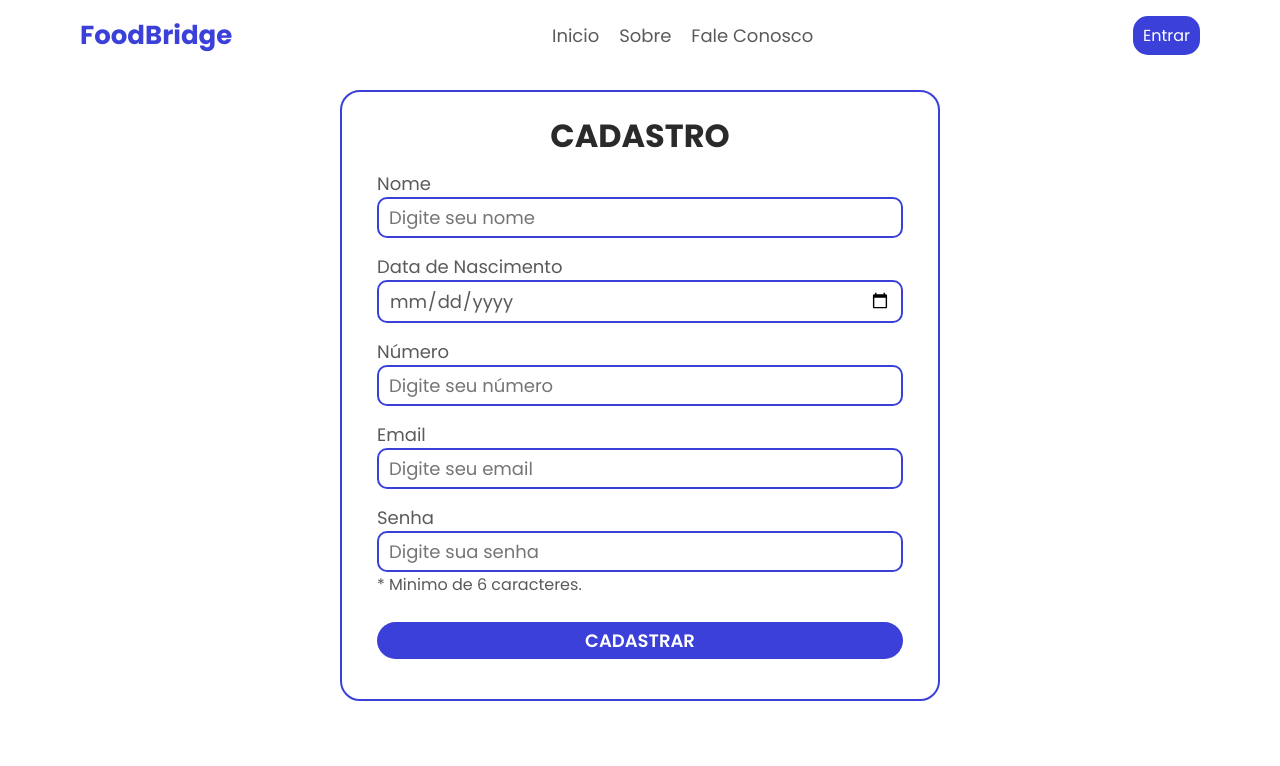
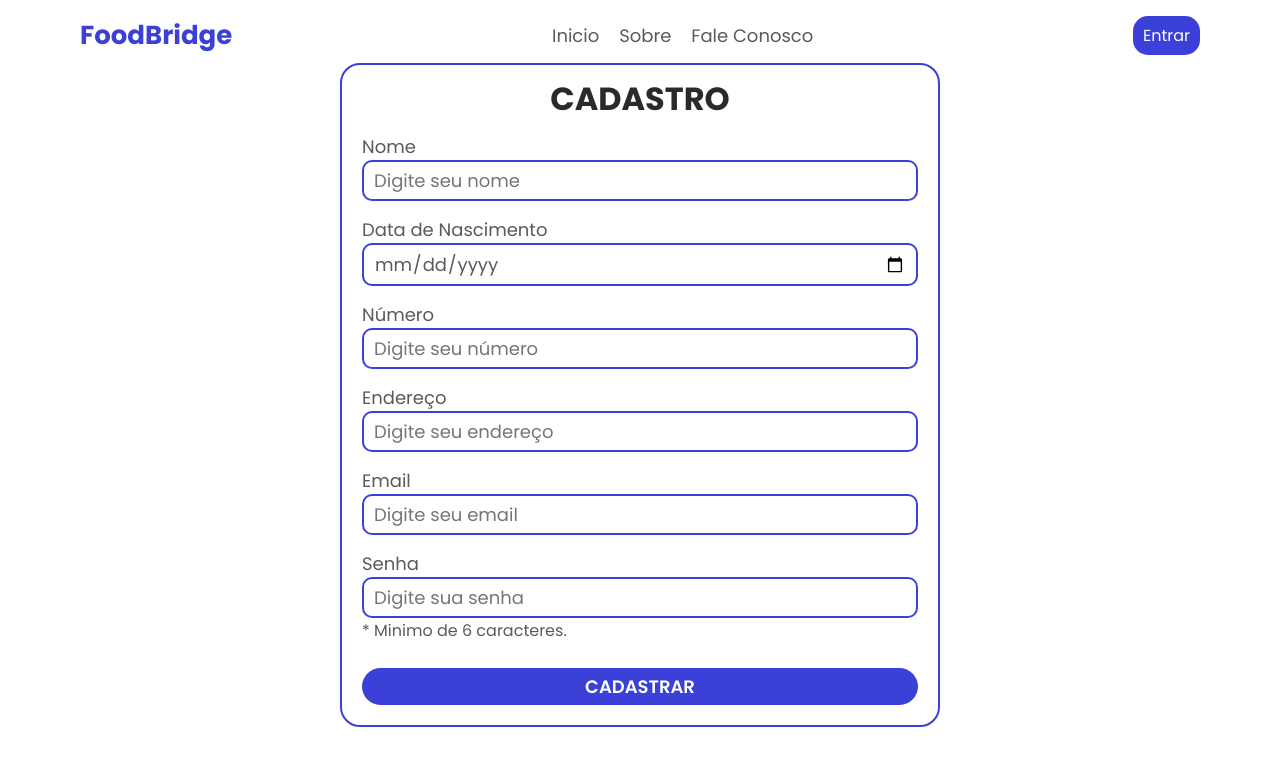
Before and after one commit to EduardoGollner0609/FoodBridge, a React (Vite) app in the folder frontend/: page /register in a window 1280 px wide. Shown: the top 766 px of the page. Built offline with nearby package versions, Linux system fonts and the light colour scheme.

Commit message:
Adicionando atributo address/endereço.

```diff
--- a/frontend/src/routes/IntroductionPage/RegisterPage/index.tsx
+++ b/frontend/src/routes/IntroductionPage/RegisterPage/index.tsx
@@ -22,6 +22,10 @@ export default function RegisterPage() {
                                 <input type="text" placeholder='Digite seu número' />
                             </div>
                             <div className="form-item-input">
+                                <label>Endereço</label>
+                                <input type="text" placeholder='Digite seu endereço' />
+                            </div>
+                            <div className="form-item-input">
                                 <label>Email</label>
                                 <input type="text" placeholder='Digite seu email' />
                             </div>
--- a/frontend/src/routes/IntroductionPage/RegisterPage/styles.css
+++ b/frontend/src/routes/IntroductionPage/RegisterPage/styles.css
@@ -12,17 +12,16 @@
 
 .card-register {
   margin: 20px auto;
-  padding: 40px;
+  padding: 10px 20px;
   border: 2px solid var(--fb-color-primary);
   color: var(--fb-color-quartiary);
   display: flex;
   flex-direction: column;
   gap: 10px;
-  padding: 20px 35px 30px 35px;
   border-radius: 20px;
   width: 80%;
   max-width: 600px;
-  max-height: 620px;
+  max-height: 680px;
   overflow: auto;
 }
 
```
Also changed, not shown: 2 other files (tests, documents, lock files or other folders).
